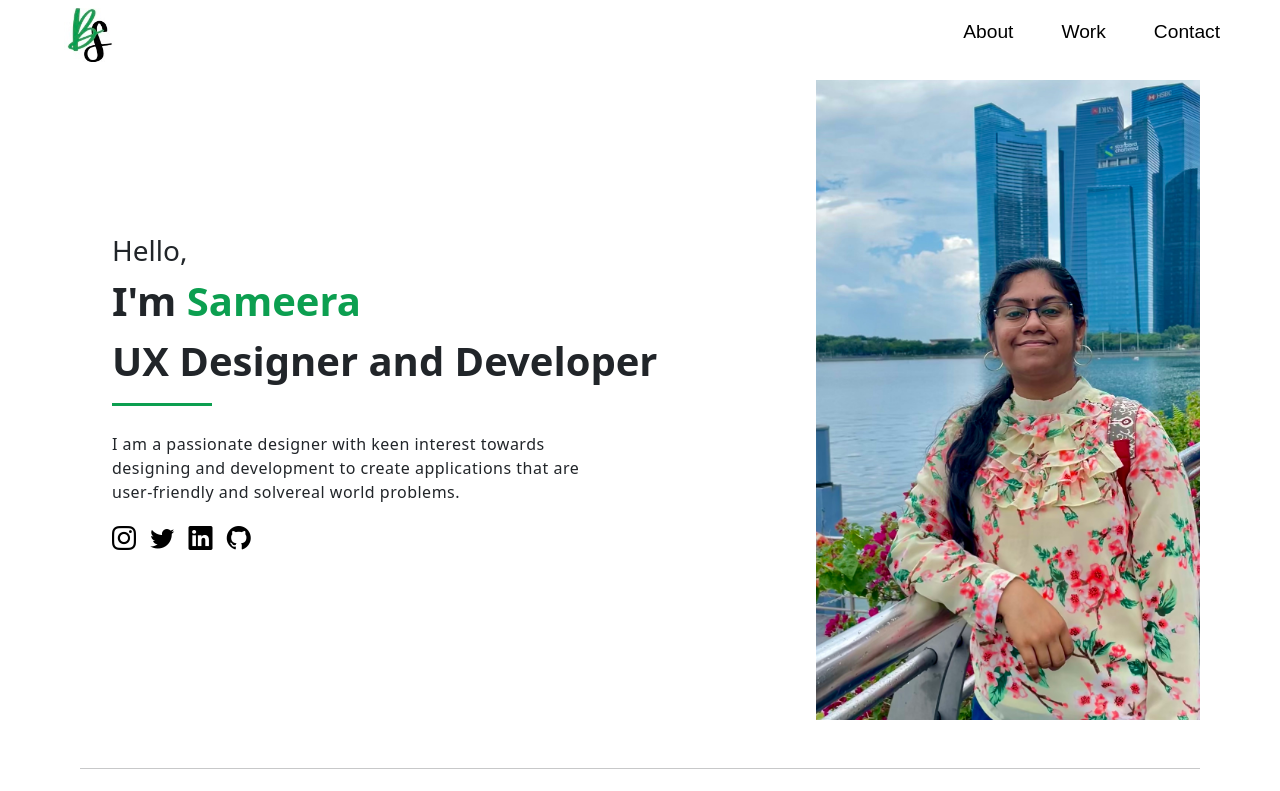
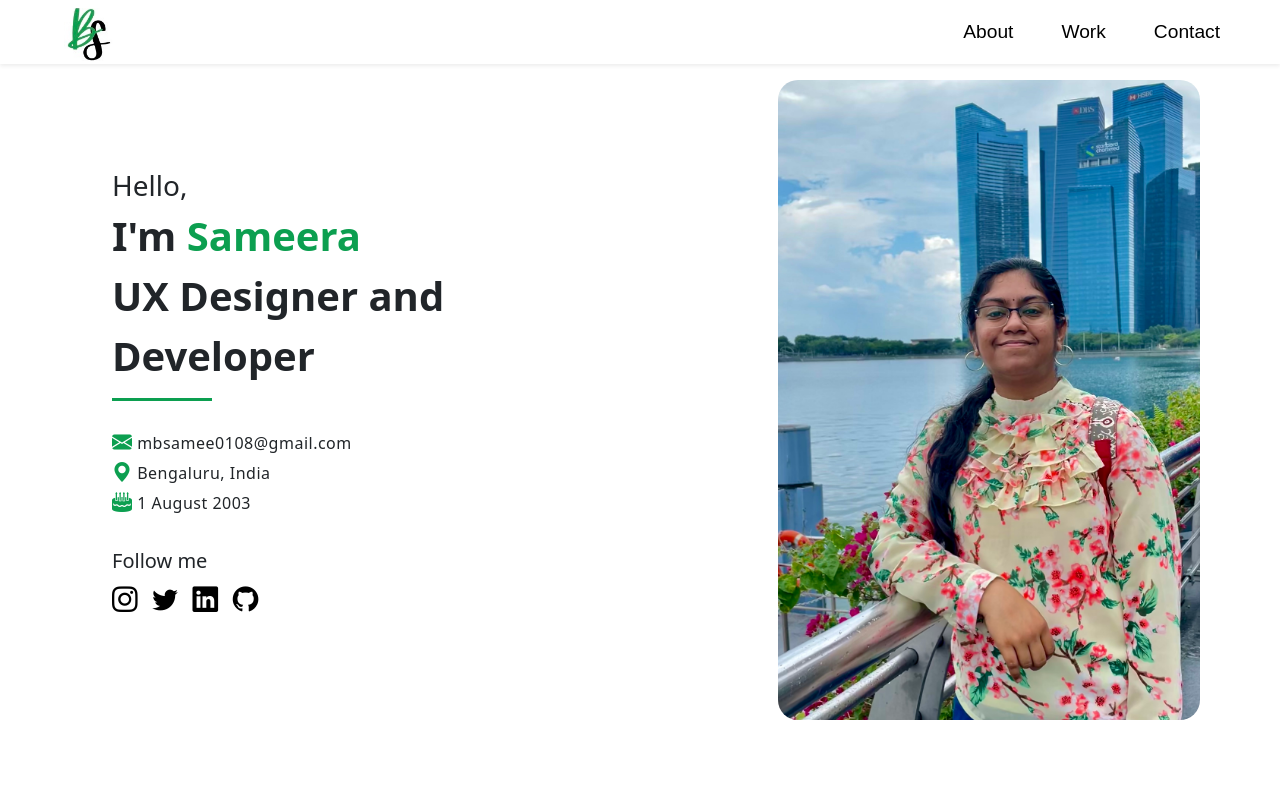
Before and after one commit to infi-bins-loop/sameera_portfolio, a React (Create React App) app: page / in a window 1280 px wide. Shown: the top 791 px of the page. Built offline with nearby package versions, Linux system fonts and the light colour scheme.

Commit message:
pushing changes

```diff
--- a/src/components/About/about.css
+++ b/src/components/About/about.css
@@ -17,6 +17,7 @@
     font-size: 1.5rem;
     font-weight:600;
     padding: 0.5rem 3rem;
+    margin-top: 2rem;
 }
 .aboutDesc{
     max-width: 75vw;
--- a/src/components/About/about.js
+++ b/src/components/About/about.js
@@ -12,7 +12,7 @@ const About = () => {
       <div className="aboutContent">
         <span className="aboutTitle" data-aos='fade-right'>About Me.</span>
         <div style={{ borderTop: '3px solid #0C9F50', width: 200, marginTop: 11, marginBottom: 10, marginLeft: 50}} />
-        <span className="aboutDesc" >I am an enthusiastic designer based in Bengaluru, India. I have been developing my design skills for over a year and have gained a solid understanding of user-centric design concepts. I have experience working with a range of technologies and development tools, and I am also highly interested in cybersecurity and always curious to learn more about it. I have a thirst for knowledge, the required skill set, and the professional background to delve deeply into the area of creating user-enjoyable and industry-useful applications. I always strive to maintain positive relationships with those around me, and I am a team player with excellent communication skills. Outside of work, I enjoy a variety of hobbies, such as painting, drawing, cycling, listening to music, traveling, and playing badminton. </span>
+        <span className="aboutDesc" >I am a passionate designer with keen interest towards designing and development to create applications that are user-friendly and solve real world problems. I am also highly interested in cybersecurity and always curious to learn more about it. I am a team player with excellent communication skills. Outside of work, I enjoy a variety of hobbies like painting, drawing, cycling, listening to music, traveling, and playing badminton. </span>
         </div>
     </section>
   )
--- a/src/components/Intro/intro.css
+++ b/src/components/Intro/intro.css
@@ -1,11 +1,10 @@
 
 #intro {
-    height: 100vh;
+    height: 85vh;
     width: 100vw;
+    margin: 0 auto;
     max-width: 70rem;
-    margin: 0 auto;
     position: relative;
-
 }
 .bg{
     position: absolute;
@@ -14,18 +13,21 @@
     right: 0;
     object-fit: cover;
     height: 80vh;
-    width: 30vw;
+    width: 33vw;
     margin-top: 1rem;
+    border-radius: 20px;
 }
 .introContent {
     height: 80vh;
-    width: 60vw;
+    width: 40vw;
     padding: 2rem;
-    font-size: 2.5rem;
-    font-weight: 600;
     display: flex;
     flex-direction: column;
     justify-content: center;
+}
+.introText{
+    font-size: 2.5rem;
+    font-weight: 600;
 }
 
 .hello{
@@ -44,10 +46,12 @@
     letter-spacing: 0.5px;
     padding-top: 1rem;
     max-width: 30rem;
+    margin-bottom: 2rem;
 }
 .introSocial{
     word-spacing: 0.5rem;
-    font-size: 60%;
+    font-size: 1.6rem;
+    font-weight: 600;
 }
 
 @media screen and (max-width: 940px){
@@ -68,7 +72,9 @@
         width: 100%;
         justify-content: center;
         align-items: center;
-        opacity: 0.75;
+        opacity: 0.7;
+        margin-top: 0rem;
+        border-radius: 0;
 
     }
     .introContent{
@@ -89,5 +95,8 @@
     .hr{
         display: none;
     }
+    .introName{
+        color: white;
+    }
 
 }
--- a/src/components/Intro/intro.js
+++ b/src/components/Intro/intro.js
@@ -13,17 +13,15 @@ const Intro = () => {
     <section id="intro">
         <div className="introContent">
             <span className="hello">Hello,</span>
-          <span className="introText" data-aos='fade-right'>I'm <span className="introName">Sameera</span><br />UX Designer and Developer</span>
+            <span className="introText" data-aos='fade-right'>I'm <span className="introName">Sameera</span><br /><span style={{}}>UX Designer and Developer</span></span>
             <div style={{ borderTop: '3px solid #0C9F50', width: 100, marginTop: 12, marginBottom: 10}} />
-          <p className="introPara">I am a passionate designer with keen interest towards designing and development to create applications that are user-friendly and solvereal world problems.</p>
+            <p className="introPara"><i className='bi bi-envelope-fill' style={{color:'#0C9F50',fontSize: 20}}></i> mbsamee0108@gmail.com <br /><i className='bi bi-geo-alt-fill' style={{color:'#0C9F50',fontSize: 20}}></i> Bengaluru, India <br /><i className='bi bi-cake2-fill' style={{color:'#0C9F50',fontSize: 20}}></i> 1 August 2003</p>
+            <h5>Follow me</h5>
             <span className="introSocial"><a href="https://www.instagram.com/sameera_0108/" rel='noreferrer' target="_blank"><i className='bi bi-instagram' style={{color:'black'}}></i></a> <a href="https://twitter.com/Sameera0108" target="_blank" rel='noreferrer'><i className='bi bi-twitter' style={{color:'black'}}></i></a> <a href="https://www.linkedin.com/in/m-bhargavee-sameera-008b09234/" target="_blank" rel='noreferrer'><i className='bi bi-linkedin' style={{color:'black'}}></i></a>  <a href="https://github.com/infi-bins-loop" target="_blank" rel='noreferrer'><i className='bi bi-github' style={{color:'black'}}></i></a></span>
         </div>
         <div className="zoomImg">
           <img src={bg} alt="Profile" className="bg" />
-      <br />
         </div>
-      <br />
-      <hr style={{maxWidth: 7500}} className='hr'/>
     </section>
   )
 }
--- a/src/components/NavBar/navbar.css
+++ b/src/components/NavBar/navbar.css
@@ -9,15 +9,15 @@
     padding: 1rem 2rem;
     justify-content: space-evenly;
     z-index: 1;
-    background-color: white;
+    background-color: rgb(255, 255, 255);
 
 }
 
 
 .logo{
     object-fit: cover;
-    height: 3.4rem;
-    width: 3.5rem;
+    height: 3.3rem;
+    width: 3.4rem;
     margin-left: 4rem;
     cursor: pointer;
     position: absolute;
@@ -59,7 +59,6 @@
     height: fit-content;
     min-width: 15rem;
     background: white;
-    border-radius: 1rem;
 }
 
 .ListItem{
--- a/src/components/NavBar/navbar.js
+++ b/src/components/NavBar/navbar.js
@@ -8,7 +8,7 @@ import "bootstrap-icons/font/bootstrap-icons.css";
 const Navbar = () => {
   const [showMenu, setshowMenu] = useState(false);
   return (
-        <nav className="navbar sticky-top">
+        <nav className="navbar sticky-top shadow-sm">
           <div className="imgSet">
           <Link to='/'>
           <img src={logo} alt="Logo" className='logo'/>
```
Also changed, not shown: src/assets/office.png (added). Lines whose indentation alone changed are shown as unchanged.
